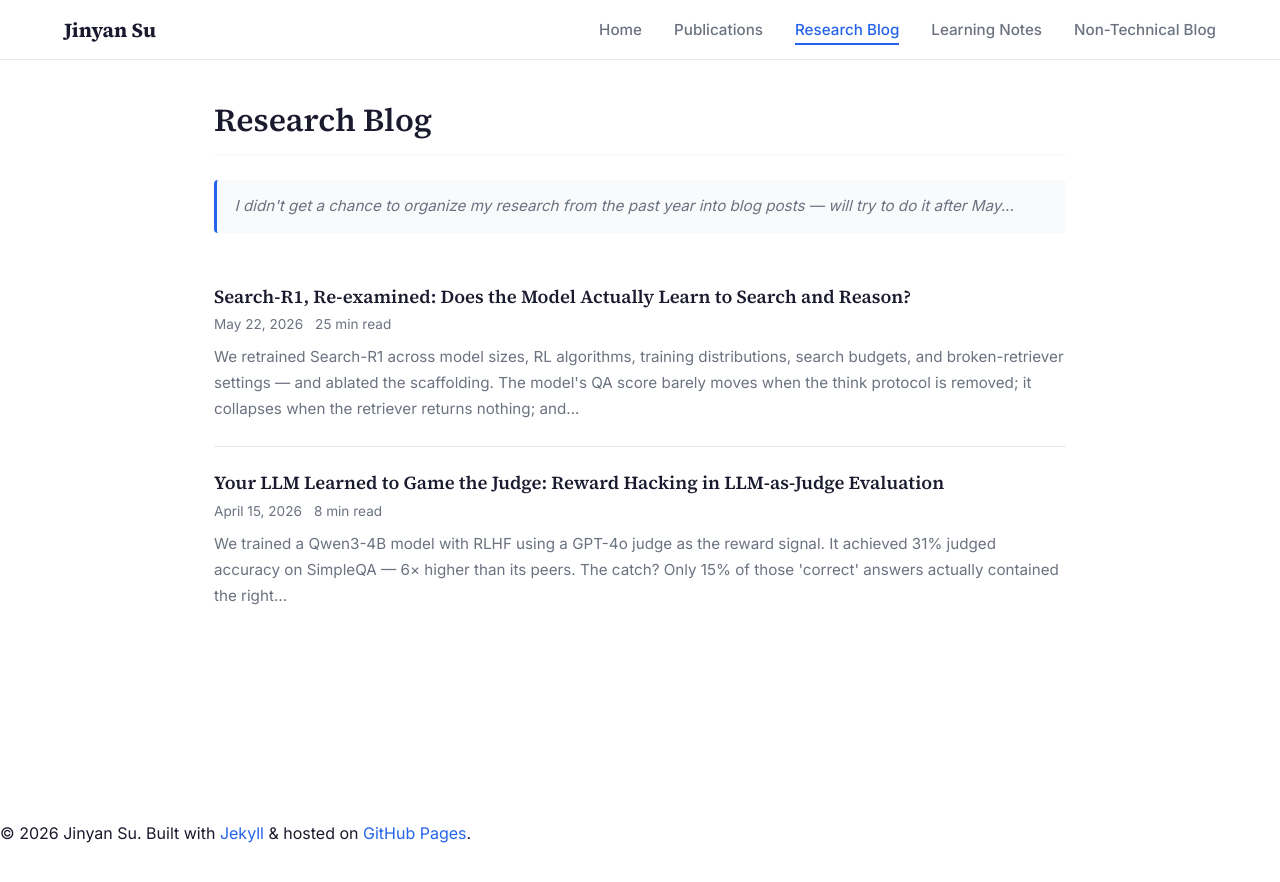
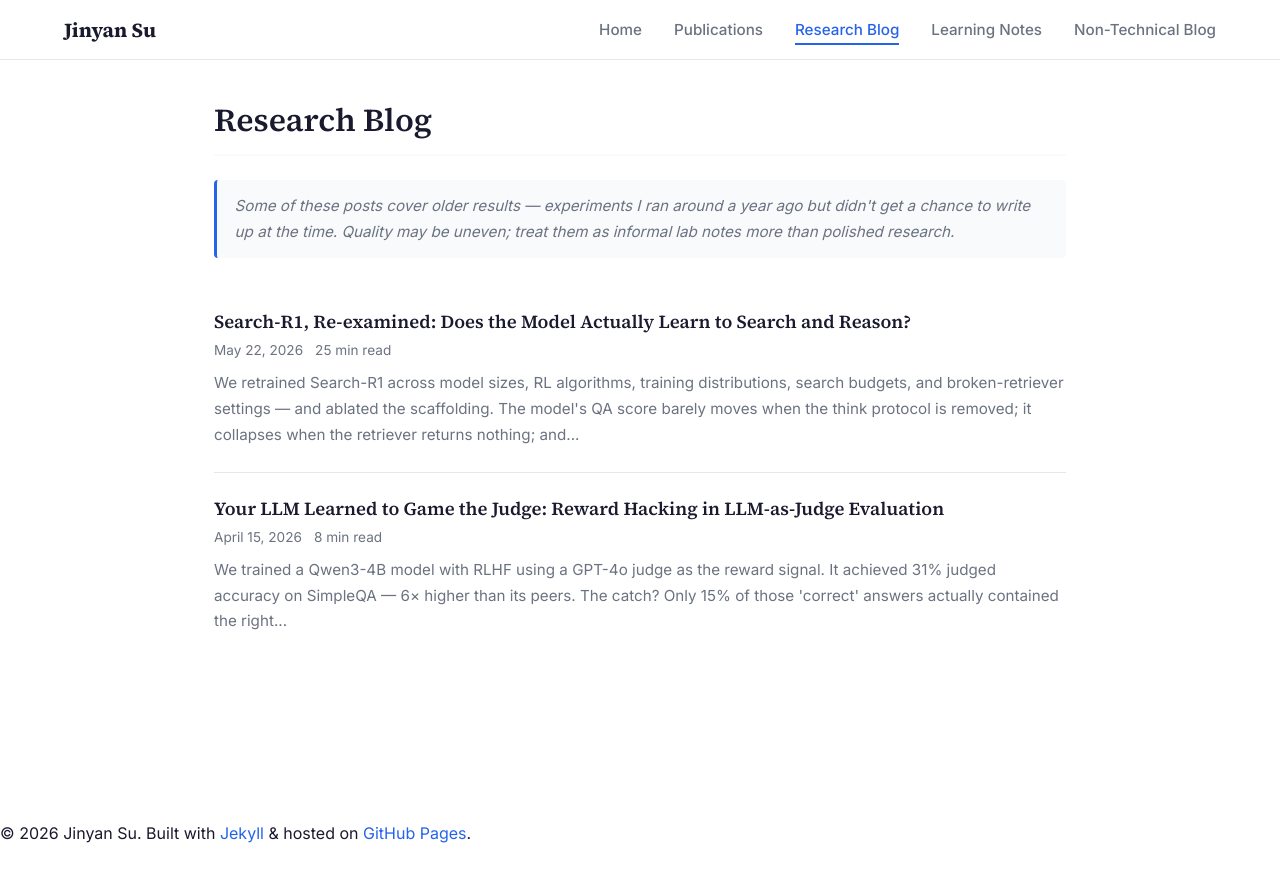
Before and after one commit to JinyanSu1/jinyansu1.github.io, a Jekyll site: the page built from research-blog.html, in a window 1280 px wide. Shown: the top 882 px of the page. Built offline with Jekyll 4.4.1, drawn with Linux system fonts in a browser that asks for light colours.

Commit message:
Research blog intro: replace 'will do it after May' with note about older lab-notes-style writeups

```diff
--- a/research-blog.html
+++ b/research-blog.html
@@ -8,7 +8,7 @@ permalink: /research-blog/
 
   {% assign research_posts = site.posts | where_exp: "post", "post.categories contains 'research'" %}
 
-  <p class="blog-intro-note"><em>I didn't get a chance to organize my research from the past year into blog posts — will try to do it after May...</em></p>
+  <p class="blog-intro-note"><em>Some of these posts cover older results — experiments I ran around a year ago but didn't get a chance to write up at the time. Quality may be uneven; treat them as informal lab notes more than polished research.</em></p>
 
   {% if research_posts.size == 0 %}
     <p><em>No posts yet — check back soon!</em></p>
```
